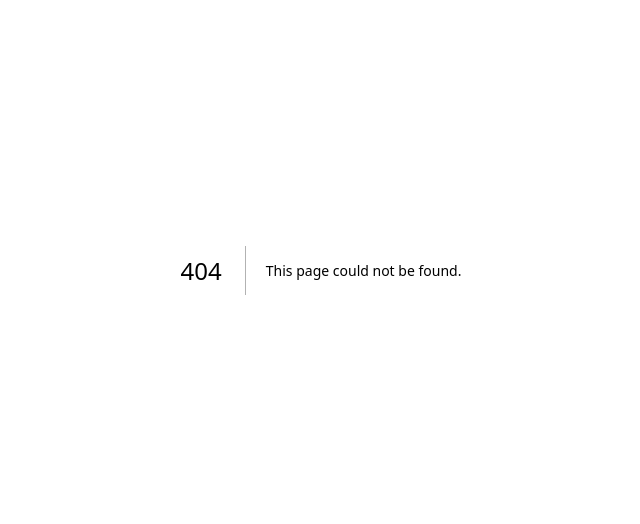
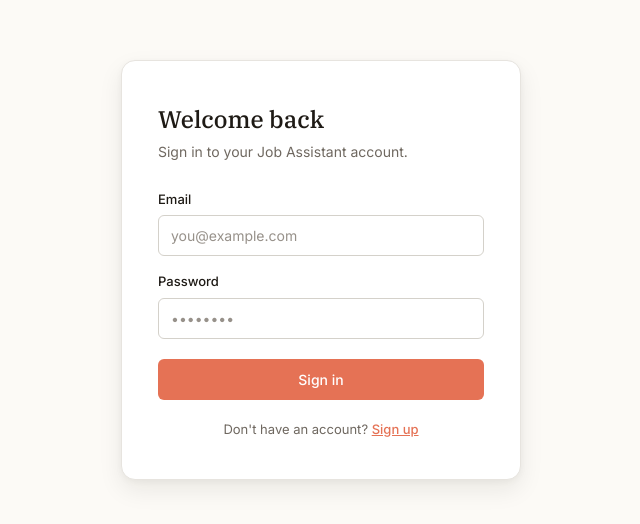
Before and after one commit to Kopiika/job-application-assistant, a Next.js app: page /auth in a window 1280 px wide. Before the commit this address had no page. Shown: the part 130-654 px from the top of the page, without its empty margins (319-959 px from the left). Built offline with nearby package versions, Linux system fonts and the light colour scheme; no server answers.

Commit message:
Add authentication page with login and signup functionality

```diff
--- /dev/null
+++ b/app/auth/page.tsx
@@ -0,0 +1,180 @@
+'use client'
+
+import { useState } from 'react'
+import { createClient } from '@/lib/supabase/client'
+
+export default function AuthPage() {
+  const [mode, setMode] = useState<'login' | 'signup'>('login')
+  const [email, setEmail] = useState('')
+  const [password, setPassword] = useState('')
+  const [error, setError] = useState('')
+  const [message, setMessage] = useState('')
+  const [loading, setLoading] = useState(false)
+
+  const supabase = createClient()
+
+  async function handleSubmit(e: React.FormEvent) {
+    e.preventDefault()
+    setError('')
+    setMessage('')
+    setLoading(true)
+
+    if (mode === 'signup') {
+      const { error } = await supabase.auth.signUp({ email, password })
+      if (error) {
+        setError(error.message)
+      } else {
+        setMessage('Check your email to confirm your account.')
+      }
+    } else {
+      const { error } = await supabase.auth.signInWithPassword({ email, password })
+      if (error) {
+        setError(error.message)
+      } else {
+        window.location.href = '/'
+      }
+    }
+
+    setLoading(false)
+  }
+
+  return (
+    <div
+      style={{
+        minHeight: '100vh',
+        display: 'flex',
+        alignItems: 'center',
+        justifyContent: 'center',
+        background: 'var(--bg)',
+      }}
+    >
+      <div
+        style={{
+          width: '100%',
+          maxWidth: 400,
+          background: 'var(--surface)',
+          border: '1px solid var(--border)',
+          borderRadius: 'var(--radius-lg)',
+          padding: '40px 36px',
+          boxShadow: 'var(--shadow-lg)',
+        }}
+      >
+        <h1
+          className="font-serif"
+          style={{ fontSize: 24, fontWeight: 500, margin: '0 0 4px', color: 'var(--text)' }}
+        >
+          {mode === 'login' ? 'Welcome back' : 'Create account'}
+        </h1>
+        <p style={{ color: 'var(--text-muted)', margin: '0 0 28px', fontSize: 14 }}>
+          {mode === 'login'
+            ? 'Sign in to your Job Assistant account.'
+            : 'Start building your profile and tracking applications.'}
+        </p>
+
+        <form onSubmit={handleSubmit} style={{ display: 'flex', flexDirection: 'column', gap: 16 }}>
+          <div style={{ display: 'flex', flexDirection: 'column', gap: 6 }}>
+            <label style={{ fontSize: 13, fontWeight: 500, color: 'var(--text)' }}>Email</label>
+            <input
+              type="email"
+              required
+              value={email}
+              onChange={(e) => setEmail(e.target.value)}
+              placeholder="you@example.com"
+              style={{
+                padding: '9px 12px',
+                border: '1px solid var(--border-strong)',
+                borderRadius: 'var(--radius-sm)',
+                background: 'var(--surface)',
+                fontSize: 14,
+                outline: 'none',
+                width: '100%',
+              }}
+            />
+          </div>
+
+          <div style={{ display: 'flex', flexDirection: 'column', gap: 6 }}>
+            <label style={{ fontSize: 13, fontWeight: 500, color: 'var(--text)' }}>Password</label>
+            <input
+              type="password"
+              required
+              value={password}
+              onChange={(e) => setPassword(e.target.value)}
+              placeholder="••••••••"
+              minLength={6}
+              style={{
+                padding: '9px 12px',
+                border: '1px solid var(--border-strong)',
+                borderRadius: 'var(--radius-sm)',
+                background: 'var(--surface)',
+                fontSize: 14,
+                outline: 'none',
+                width: '100%',
+              }}
+            />
+          </div>
+
+          {error && (
+            <p
+              style={{
+                margin: 0,
+                fontSize: 13,
+                color: 'var(--danger)',
+                background: 'var(--danger-soft)',
+                padding: '8px 12px',
+                borderRadius: 'var(--radius-sm)',
+              }}
+            >
+              {error}
+            </p>
+          )}
+
+          {message && (
+            <p
+              style={{
+                margin: 0,
+                fontSize: 13,
+                color: 'var(--success)',
+                background: 'var(--success-soft)',
+                padding: '8px 12px',
+                borderRadius: 'var(--radius-sm)',
+              }}
+            >
+              {message}
+            </p>
+          )}
+
+          <button
+            type="submit"
+            disabled={loading}
+            style={{
+              padding: '10px',
+              background: loading ? 'var(--border-strong)' : 'var(--accent)',
+              color: 'white',
+              borderRadius: 'var(--radius-sm)',
+              fontSize: 14,
+              fontWeight: 500,
+              cursor: loading ? 'not-allowed' : 'pointer',
+              marginTop: 4,
+            }}
+          >
+            {loading ? 'Please wait...' : mode === 'login' ? 'Sign in' : 'Create account'}
+          </button>
+        </form>
+
+        <p style={{ textAlign: 'center', margin: '20px 0 0', fontSize: 13, color: 'var(--text-muted)' }}>
+          {mode === 'login' ? "Don't have an account? " : 'Already have an account? '}
+          <button
+            onClick={() => {
+              setMode(mode === 'login' ? 'signup' : 'login')
+              setError('')
+              setMessage('')
+            }}
+            style={{ color: 'var(--accent)', fontWeight: 500, textDecoration: 'underline' }}
+          >
+            {mode === 'login' ? 'Sign up' : 'Sign in'}
+          </button>
+        </p>
+      </div>
+    </div>
+  )
+}
```
